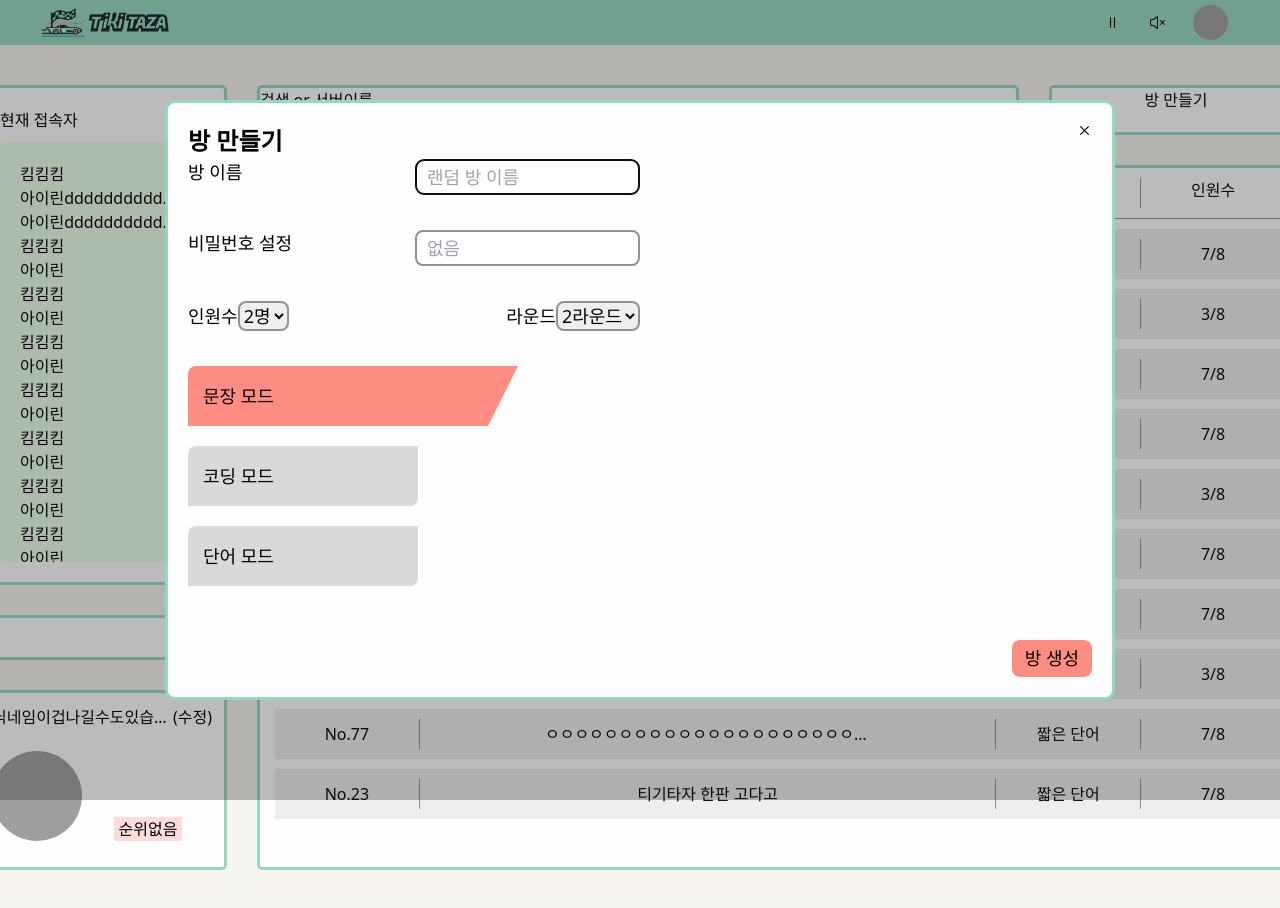
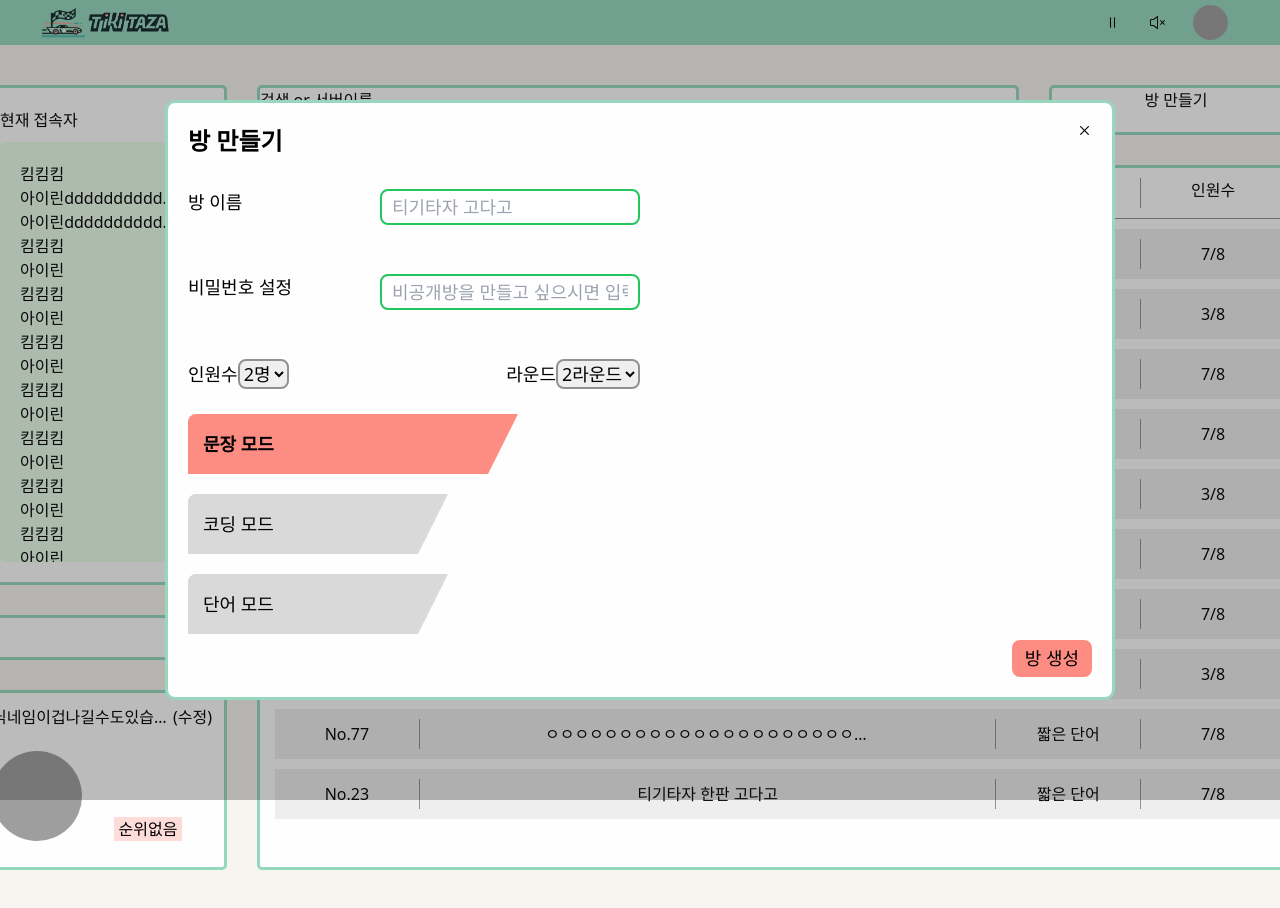
Before and after one commit to Team-E2I4/Team-E2I4-TiKiTaza-FE, a React (Vite) app: page /main in a window 1280 px wide. Both pictures are taken after a click on the button "방 만들기". Shown: the top 908 px of the page. Built offline with nearby package versions, Linux system fonts and the light colour scheme; grey boxes are pictures that could not be loaded.

Commit message:
[✨feat]: CreateRoomModal에 react-hook-form적용 및 타입 추가

```diff
--- a/src/pages/MainPage/CreateRoomModal.tsx
+++ b/src/pages/MainPage/CreateRoomModal.tsx
@@ -2,6 +2,7 @@ import * as Dialog from '@radix-ui/react-dialog';
 import * as Form from '@radix-ui/react-form';
 import { Cross2Icon } from '@radix-ui/react-icons';
 import { ComponentProps, ReactNode, useState } from 'react';
+import { Path, RegisterOptions, useForm } from 'react-hook-form';
 
 interface CreateRoomModalProps {
   children: ReactNode;
@@ -10,30 +11,68 @@ interface CreateRoomModalProps {
 
 const wait = () => new Promise((resolve) => setTimeout(resolve, 2000));
 
+interface I_CreateRoomInputName {
+  roomName: string;
+  roomPassword: string;
+}
+
+interface I_CreateRoomInput {
+  name: Path<I_CreateRoomInputName>;
+  value: string;
+  type: string;
+  required: boolean;
+  label: string;
+  placeholder: string;
+  validate?: RegisterOptions;
+}
+
 const CreateRoomModal = ({ children, className }: CreateRoomModalProps) => {
   const [isOpen, setIsOpen] = useState(false);
   const [selectedMode, setSelectedMode] = useState('sentence');
 
-  const inputList = [
+  const {
+    register,
+    handleSubmit,
+    formState: { errors },
+  } = useForm<I_CreateRoomInputName>({
+    mode: 'onChange',
+  });
+
+  const inputList: I_CreateRoomInput[] = [
     {
       name: 'roomName',
       value: '',
       type: 'text',
-      labelText: '방 이름',
-      placeholder: '랜덤 방 이름',
-      validatePattern: '[0-9]{4}',
-      errorMessage: '방 이름의 길이는 4자리입니다',
+      label: '방 이름',
+      placeholder: '티기타자 고다고',
+      required: false,
+      validate: {
+        minLength: {
+          value: 2,
+          message: '방 이름은 2글자 이상이어야 합니다.',
+        },
+        maxLength: {
+          value: 14,
+          message: '방 이름은 14글자를 초과할 수 없습니다.',
+        },
+      },
     },
     {
       name: 'roomPassword',
       value: '',
       type: 'password',
-      labelText: '비밀번호 설정',
-      placeholder: '없음',
-      validatePattern: '[0-9]{4}',
-      errorMessage: '비밀번호의 길이는 4자리입니다',
+      label: '비밀번호 설정',
+      placeholder: '비공개방을 만들고 싶으시면 입력!',
+      required: false,
+      validate: {
+        maxLength: {
+          value: 10,
+          message: '비밀번호는 10글자를 초과할 수 없습니다.',
+        },
+      },
     },
   ];
+
   const selectList = [
     {
       name: '인원수',
@@ -54,11 +93,16 @@ const CreateRoomModal = ({ children, className }: CreateRoomModalProps) => {
         .slice(1),
     },
   ];
+
   const modeList = [
     { value: '문장 모드', mode: 'sentence' },
     { value: '코딩 모드', mode: 'coding' },
     { value: '단어 모드', mode: 'word' },
   ];
+
+  const onCreateRoom = () => {
+    wait().then(() => setIsOpen(false));
+  };
 
   return (
     <Dialog.Root
@@ -71,42 +115,40 @@ const CreateRoomModal = ({ children, className }: CreateRoomModalProps) => {
             'fixed inset-0 w-[100vw] h-[100vh] bg-black/30 animate-[overlayShow_150ms_cubic-bezier(0.16,1,0.3,1)]'
           }
         />
+        {/* Todo: 색상대신 깃발 펄럭이는 이미지 배경에 깔아두기 */}
         <Dialog.Content
           className={`rounded-[1rem] border-green-100 border-[0.3rem] w-[95rem] h-[60rem] flex flex-col items-start justify-start p-[2rem] bg-white z-10 fixed inset-1/2 translate-x-[-50%] translate-y-[-50%] ${className}`}>
           <Dialog.Title className='text-[2.4rem] font-semibold'>
             방 만들기
           </Dialog.Title>
-          <div className='flex flex-1 w-full text-[1.8rem]'>
-            <Form.Root className='flex flex-col w-1/2 gap-[3.5rem]'>
+          <div className='flex flex-1 w-full text-[1.8rem] pt-[3rem]'>
+            <Form.Root
+              onSubmit={handleSubmit(onCreateRoom)}
+              className='flex flex-col w-1/2 gap-[2.5rem]'>
               {inputList.map(
-                ({
-                  name,
-                  type,
-                  labelText,
-                  placeholder,
-                  validatePattern,
-                  errorMessage,
-                }) => (
+                ({ name, type, label, placeholder, required, validate }) => (
                   <Form.Field
                     className='flex justify-between'
                     key={name}
                     name={name}>
-                    <Form.Label className=''>{labelText}</Form.Label>
-                    <div className='flex flex-col'>
-                      <Form.Control asChild>
+                    <Form.Label>{label}</Form.Label>
+                    <div className='flex flex-col h-[6rem]'>
+                      <Form.Control
+                        className={`${errors[name]?.message ? 'border-red-500' : 'border-green-500'}`}
+                        asChild>
                         <input
-                          className='w-[22.5rem] h-[3.6rem] p-[1rem] border-[0.2rem] border-gray-200 rounded-[0.8rem]'
+                          className='w-[26rem] h-[3.6rem] p-[1rem] border-[0.2rem] border-gray-200 rounded-[0.8rem] focus:outline-none'
                           type={type}
                           placeholder={placeholder}
-                          pattern={validatePattern}
-                          required
+                          {...register(name, {
+                            required,
+                            ...validate,
+                          })}
                         />
                       </Form.Control>
-                      <Form.Message
-                        className='FormMessage'
-                        match='patternMismatch'>
-                        {errorMessage}
-                      </Form.Message>
+                      <span className='block text-[1.3rem] h-[2rem] text-red-500 pt-[0.3rem] text-center'>
+                        {errors[name]?.message}
+                      </span>
                     </div>
                   </Form.Field>
                 )
@@ -134,6 +176,7 @@ const CreateRoomModal = ({ children, className }: CreateRoomModalProps) => {
               <article className='flex flex-col gap-[2rem]'>
                 {modeList.map(({ value, mode }) => (
                   <button
+                    type='button'
                     onClick={() => {
                       setSelectedMode(mode);
                       // TODO : 버튼 클릭시 오른쪽 섹션에 모드의 인게임 사진 보여줘야함
@@ -142,16 +185,16 @@ const CreateRoomModal = ({ children, className }: CreateRoomModalProps) => {
                     className={`relative p-[1.5rem] inline-block h-[6rem] text-left transition-all rounded-tl-[0.8rem]
                       ${
                         selectedMode !== mode
-                          ? `w-[23rem] bg-gray-100 rounded-br-[0.8rem]`
-                          : `w-[30rem] bg-coral-100`
+                          ? `w-[23rem] bg-gray-100 font-medium`
+                          : `w-[30rem] bg-coral-100 font-semibold`
                       }`}>
                     {value}
                     <div
-                      className={`absolute bg-none border-r-[3rem] border-t-[6rem] border-solid border-r-transparent h-0 left-auto top-0 w-0 transition-all
+                      className={`absolute bg-none border-r-[3rem] border-t-[6rem] border-solid border-r-transparent h-0 left-auto top-0 w-0 transition-all right-[-3rem]
                         ${
                           selectedMode !== mode
-                            ? `border-gray-100 right-0`
-                            : `border-coral-100 right-[-3rem]`
+                            ? `border-gray-100`
+                            : `border-coral-100`
                         }`}></div>
                   </button>
                 ))}
@@ -160,10 +203,6 @@ const CreateRoomModal = ({ children, className }: CreateRoomModalProps) => {
               <Form.Submit asChild>
                 <button
                   type='submit'
-                  onClick={(e) => {
-                    e.preventDefault();
-                    wait().then(() => setIsOpen(false));
-                  }}
                   className='w-[8rem] p-[0.5rem] rounded-[0.8rem] absolute bottom-[2rem] right-[2rem] bg-coral-100'>
                   방 생성
                 </button>
```
